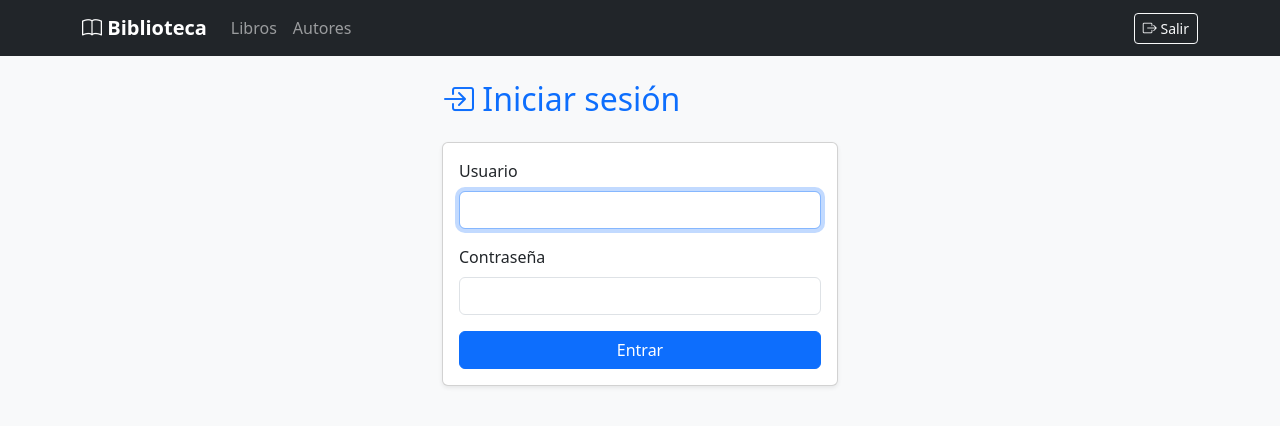
After one commit to KitiaraNS/Biblioteca-jdbc-security, a Spring Boot app: page /login in a window 1280 px wide. The commit adds this page. Shown: the top 426 px of the page. Run offline with Spring Boot 4, Linux system fonts and the light colour scheme; some of the project's set-up classes (security, data sources, template engines, error pages and the like) are left out, and stand-ins take their place.

Commit message:
Añadido Security al proyecto. Añadido SecurityConfig.java para que security permita que los errores, la base de datos de h2-console, home y el css sean de acceso sin necesidad de login. Añadido login.html y el botón en el nav del layout.html para cerrar sesión

```diff
--- a/src/main/java/es/daw/bibliotecajdbc/config/WebConfig.java
+++ b/src/main/java/es/daw/bibliotecajdbc/config/WebConfig.java
@@ -11,5 +11,6 @@ public class WebConfig implements WebMvcConfigurer {
     @Override
     public void addViewControllers(ViewControllerRegistry registry) {
         registry.addViewController("/").setViewName("index");
+        registry.addViewController("/login").setViewName("login");
     }
 }
--- a/src/main/resources/templates/fragments/layout.html
+++ b/src/main/resources/templates/fragments/layout.html
@@ -22,6 +22,12 @@
       <a class="nav-link" th:href="@{/libros}">Libros</a>
       <a class="nav-link" th:href="@{/autores}">Autores</a>
     </div>
+    <!-- Logout por POST: así lo protege el token CSRF -->
+    <form th:action="@{/logout}" method="post" class="ms-auto m-0">
+      <button type="submit" class="btn btn-outline-light btn-sm">
+        <i class="bi bi-box-arrow-right"></i> Salir
+      </button>
+    </form>
   </div>
 </nav>
 
--- /dev/null
+++ b/src/main/resources/templates/login.html
@@ -0,0 +1,37 @@
+<!DOCTYPE html>
+<html lang="es" xmlns:th="http://www.thymeleaf.org">
+<head th:replace="~{fragments/layout :: head('Iniciar sesión')}"></head>
+<body>
+<nav th:replace="~{fragments/layout :: navbar}"></nav>
+
+<div class="container" style="max-width: 420px;">
+
+    <h2 class="titulo-seccion mb-4"><i class="bi bi-box-arrow-in-right"></i> Iniciar sesión</h2>
+
+    <!-- /login?error: lo añade Spring Security si las credenciales fallan -->
+    <div th:if="${param.error}" class="alert alert-danger">
+        <i class="bi bi-exclamation-triangle"></i> Usuario o contraseña incorrectos
+    </div>
+    <!-- /login?logout: lo añadimos nosotros en logoutSuccessUrl -->
+    <div th:if="${param.logout}" class="alert alert-success">
+        <i class="bi bi-check-circle"></i> Has cerrado la sesión
+    </div>
+
+    <!-- th:action añade el token CSRF. Los nombres username y password los espera Spring -->
+    <form th:action="@{/login}" method="post" class="card card-body shadow-sm">
+        <div class="mb-3">
+            <label for="username" class="form-label">Usuario</label>
+            <input type="text" id="username" name="username" class="form-control" required autofocus>
+        </div>
+        <div class="mb-3">
+            <label for="password" class="form-label">Contraseña</label>
+            <input type="password" id="password" name="password" class="form-control" required>
+        </div>
+        <button type="submit" class="btn btn-primary w-100">Entrar</button>
+    </form>
+
+</div>
+
+<th:block th:replace="~{fragments/layout :: scripts}"></th:block>
+</body>
+</html>
```
Also changed, not shown: pom.xml (+14 -1 lines), src/main/java/es/daw/bibliotecajdbc/config/SecurityConfig.java (added, +40 -0 lines), 5 other files.
